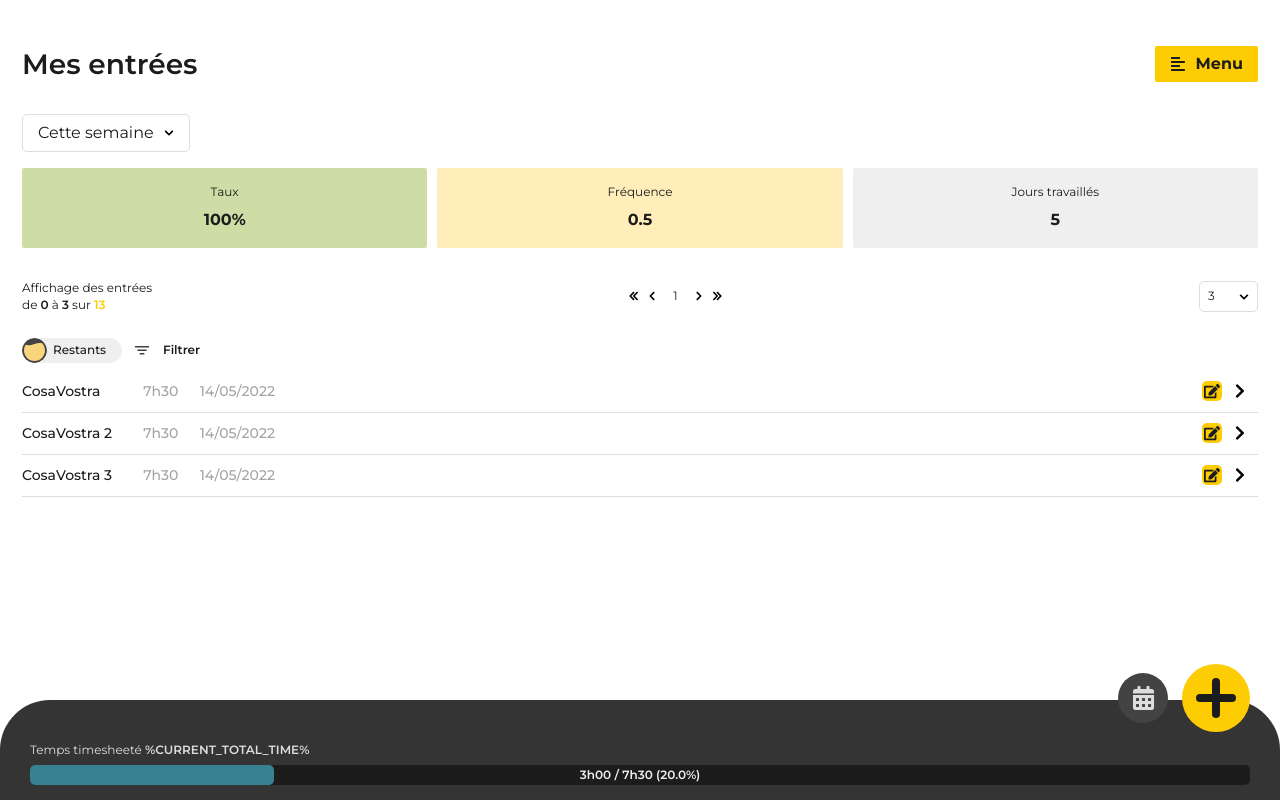
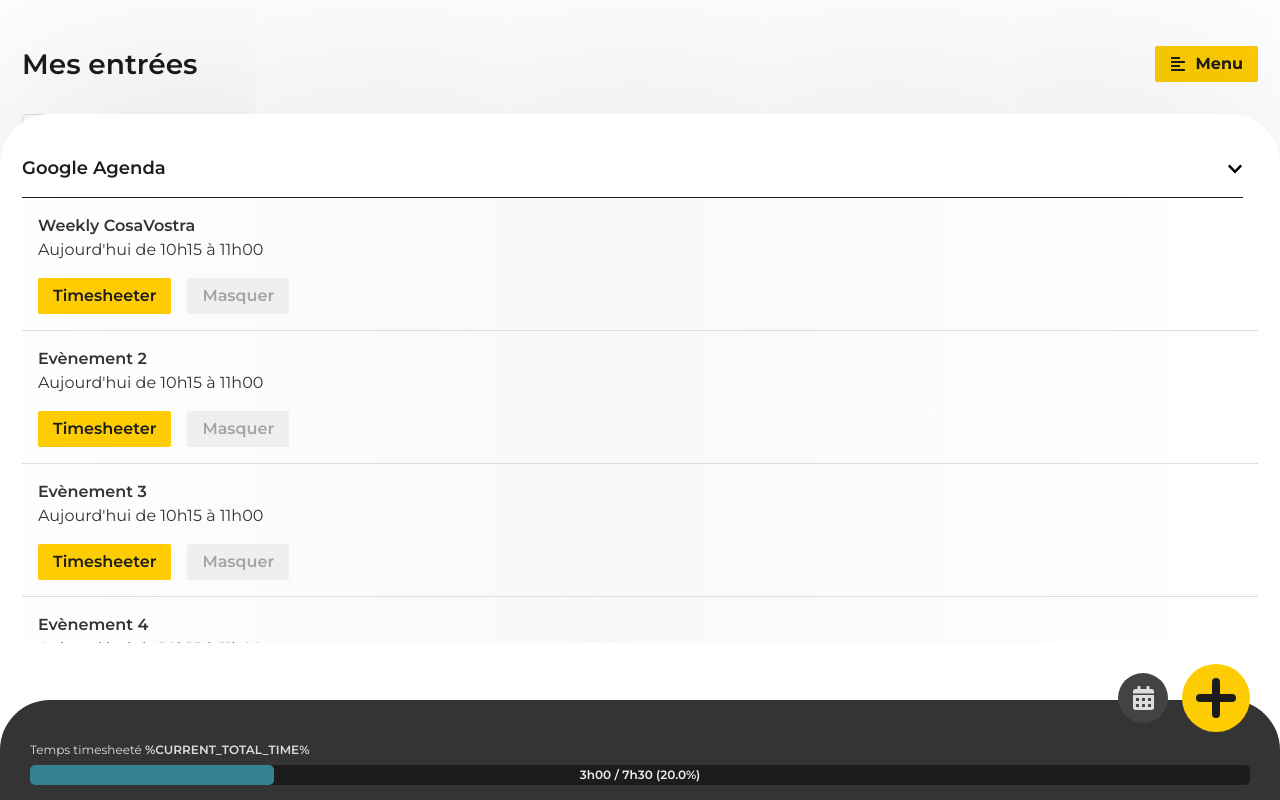
Before and after one commit to Sophie-Dang/training-timetimeapp, a React (Create React App) app: page / in a window 1280 px wide. Built offline with nearby package versions, Linux system fonts and the light colour scheme.

Commit message:
feat: add eventForm component with style and accordion func

```diff
--- a/src/components/TimesheetFormEvents/TimesheetFormEvent.jsx
+++ b/src/components/TimesheetFormEvents/TimesheetFormEvent.jsx
@@ -1,29 +1,60 @@
 import React from "react";
 import styles from "./TimesheetFormEvent.module.scss";
 
-function TimesheetFormEvent() {
+function TimesheetFormEvent({
+  eventListGoogle,
+  eventListZoho,
+  toggleAccordion,
+}) {
+
+  const handleClick = (e) => {
+    toggleAccordion({
+      target: e.currentTarget.id,
+      classClose: styles.content_close,
+      classChevron: styles.chevron_down,
+      type: 'show-all',
+    });
+  }
+
   return (
-    <section>
+    <section className={`${styles.container}`}>
+      <div className={styles.container_scroll}>
         <div>
-        <p>Google Agenda</p>
-        <ul>
-          <li>
-            <p>Weekly CosaVostra</p>
-            <time>Aujourd"hui de 10h15 à 11h00</time>
-            <div className="u-flex">
-              <button type="button" className="button">Timesheeter</button>
-              <button type="button" className="button">Masquer</button>
+          <p className={`u-padding-b-2 t-weight-600 t-base-large ${styles.title}`} id={'event-google'} onClick={handleClick}>
+            Google Agenda
+            <img src="/images/chevron.svg" alt="chevron" className={`${styles.chevron} ${styles.chevron_down}`} id={`chevron-event-google`} />
+          </p>
+          <ul className={`${styles.content}`}>
+            { eventListGoogle.map(data =>
+              <li className={`c-gray-70 u-padding-2 ${styles.content_list}`} data-id={data.id} key={`google-event-${data.id}`}>
+                <p className="t-weight-600">{data.title}</p>
+                <time>{data.date}</time>
+                <div className="u-flex u-margin-t-2">
+                  <button type="button" className="button u-margin-r-2 t-weight-600">Timesheeter</button>
+                  <button type="button" className="button c-gray-50 bg-gray-20 t-weight-600">Masquer</button>
                 </div>
               </li>
-          <li>
-            <p>Weekly CosaVostra 2</p>
-            <time>Aujourd"hui de 10h15 à 11h00</time>
-            <div className="u-flex">
-              <button type="button" className="button">Timesheeter</button>
-              <button type="button" className="button">Masquer</button>
+            )}
+          </ul>
+        </div>
+        <div className="u-margin-t-2">
+          <p className={`u-padding-b-2 t-weight-600 t-base-large ${styles.title}`} id={'event-zoho'} onClick={handleClick}>
+            Zoho
+            <img src="/images/chevron.svg" alt="chevron" className={`${styles.chevron} ${styles.chevron_down}`} id={`chevron-event-zoho`} />
+          </p>
+          <ul className={`${styles.content}`}>
+            { eventListZoho.map(data =>
+              <li className={`c-gray-70 u-padding-2 ${styles.content_list}`} data-id={data.id} key={`zoho-event-${data.id}`}>
+                <p className="t-weight-600">{data.title} | {data.task}</p>
+                <time>{data.date}</time>
+                <div className="u-flex u-margin-t-2">
+                  <button type="button" className="button u-margin-r-2 t-weight-600">Timesheeter</button>
+                  <button type="button" className="button c-gray-50 bg-gray-20 t-weight-600">Masquer</button>
                 </div>
               </li>
+            )}
           </ul>
+        </div>
       </div>
     </section>
   )
--- a/src/components/TimesheetFormEvents/TimesheetFormEvent.module.scss
+++ b/src/components/TimesheetFormEvents/TimesheetFormEvent.module.scss
@@ -0,0 +1,91 @@
+@use '/src/front/config/sass' as *;
+
+.container {
+  position: absolute;
+  top: 0;
+  left: - rem(22);
+  width: 100vw;
+  height: calc(100% + rem(130));
+  padding: rem(42) rem(22);
+  border-radius: 50px 50px 0px 0px;
+  background: get-color('white');
+  box-shadow: 0px 4px 250px rgba(0, 0, 0, 0.15);
+  transform: translateY(0);
+  animation: slideUp 0.4s ease-in-out;
+
+  &_close {
+    transform: translateY(100vh);
+    animation: slideDown 0.4s ease-in-out;
+  }
+
+  &_scroll {
+    overflow-y: scroll;
+    height: calc(100% - rem(115));
+  }
+}
+
+.title {
+  display: flex;
+  justify-content: space-between;
+  align-items: center;
+  margin-right: rem(15);
+  border-bottom: 1px solid get-color('gray-80');
+}
+
+.chevron {
+  width: rem(16);
+  height: auto;
+  padding: 0;
+  cursor: pointer;
+  transform: rotate(0deg);
+  transition: transform 0.3s;
+
+  &_down {
+    width: auto;
+    height: rem(16);
+    cursor: pointer;
+    transform: rotate(90deg);
+    transition: transform 0.3s;
+  }
+}
+
+.content {
+  max-height: rem(650);
+  background: get-color('gray-20');
+  background: linear-gradient(270deg, rgba(239, 239, 239, 0) 0%, #F8F8F8 53.03%, rgba(239, 239, 239, 0) 108.31%);
+  overflow: hidden;
+  transition: max-height 0.4s ease-in-out, padding 0.4s;
+
+  &_list {
+    border-bottom: 1px solid get-color('gray-30');
+
+    &:last-child {
+      border: none;
+    }
+  }
+
+  &_close {
+    & + ul {
+      max-height: 0;
+      padding: 0;
+    }
+  }
+}
+
+@keyframes slideUp {
+  0% {
+    transform: translateY(100vh);
+  }
+  100% {
+    transform: translateY(0);
+  }
+}
+
+@keyframes slideDown {
+  0% {
+    transform: translateY(0);
+  }
+  100% {
+    transform: translateY(100vh);
+  }
+}
--- /dev/null
+++ b/src/containers/TimesheetFormEvent.js
@@ -0,0 +1,16 @@
+import { connect } from "react-redux";
+import TimesheetFormEvent from "../components/TimesheetFormEvents/TimesheetFormEvent";
+
+const mapState = (state) => ({
+  accordion: state.accordion,
+  eventListGoogle: state.eventForm.eventListGoogle,
+  eventListZoho: state.eventForm.eventListZoho,
+})
+
+const mapDispatch = (dispatch) => ({
+  toggleAccordion: (payload) => {
+    dispatch({type: 'accordion/toggleAccordion', payload: payload});
+  },
+})
+
+export default connect(mapState, mapDispatch)(TimesheetFormEvent);
--- a/src/routes/home/Home.jsx
+++ b/src/routes/home/Home.jsx
@@ -9,6 +9,7 @@ import {
   ToolNav
 } from "../../components";
 import Select from "../../containers/Select";
+import TimesheetFormEvent from "../../containers/TimesheetFormEvent";
 
 function Home() {
   const dateFilterOptions = [
@@ -26,8 +27,8 @@ function Home() {
   return (
     <div className={`u-flex u-flex-column ${styles.container}`}>
       <Header title="Mes entrées" />
-      <main className="homepage-content u-flex u-flex-column u-fill-space">
-        <div className={` u-margin-b-2 u-margin-t-4 ${styles.select}`}>
+      <main className="homepage-content u-relative u-flex u-flex-column u-fill-space u-margin-t-4">
+        <div className={` u-margin-b-2 ${styles.select}`}>
           <Select id={'dateFilter'} name={'date_filter'} options={dateFilterOptions} optionDefault={'week'} handleChange={handleSelect} />
         </div>
 
@@ -40,7 +41,7 @@ function Home() {
             </TimesheetFilters>
           </TimesheetPagination>
         </section>
-
+        <TimesheetFormEvent />
         <ToolNav />
       </main>
     </div>
--- a/src/store/accordionSlice.js
+++ b/src/store/accordionSlice.js
@@ -10,13 +10,15 @@ export const accordionSlice = createSlice({
       const currentElmt = document.getElementById(action.payload.target);
       const currentChevron = document.getElementById(`chevron-${action.payload.target}`);
 
-      // Close previous element clicked
-      if (null !== state.prevId && state.prevId !== action.payload.target) {
-        const prevElement = document.getElementById(state.prevId);
-        const prevChevron = document.getElementById(`chevron-${state.prevId}`);
+      // Close previous element clicked if type is not show-all
+      if (action.payload.type !== 'show-all') {
+        if (null !== state.prevId && state.prevId !== action.payload.target) {
+          const prevElement = document.getElementById(state.prevId);
+          const prevChevron = document.getElementById(`chevron-${state.prevId}`);
 
-        prevElement.classList.add(action.payload.classClose);
-        prevChevron.classList.remove(action.payload.classChevron);
+          prevElement.classList.add(action.payload.classClose);
+          prevChevron.classList.remove(action.payload.classChevron);
+        }
       }
 
       // Add class if exists or remove it it it doesn't
--- /dev/null
+++ b/src/store/eventFormSlice.js
@@ -0,0 +1,13 @@
+import { createSlice } from "@reduxjs/toolkit";
+import { eventListGoogle, eventListZoho } from "./datas/dataEventList";
+
+export const eventFormSlice = createSlice({
+  name: 'eventForm',
+  initialState: {
+    eventListGoogle: eventListGoogle,
+    eventListZoho: eventListZoho,
+  },
+  reducers: {
+
+  }
+})
--- a/src/store/index.js
+++ b/src/store/index.js
@@ -1,6 +1,7 @@
 import { configureStore } from '@reduxjs/toolkit';
 import { accordionSlice } from './accordionSlice';
 import { customInputSlice } from './customInputSlice';
+import { eventFormSlice } from './eventFormSlice';
 import { filterTimesheetSlice } from './filterTimesheetSlice';
 import { paginationSlice } from './paginationSlice';
 
@@ -11,6 +12,7 @@ const store = configureStore({
     accordion: accordionSlice.reducer,
     pagination: paginationSlice.reducer,
     customInput: customInputSlice.reducer,
+    eventForm: eventFormSlice.reducer,
   }
 });
 
```
Lines whose indentation alone changed are shown as unchanged.
